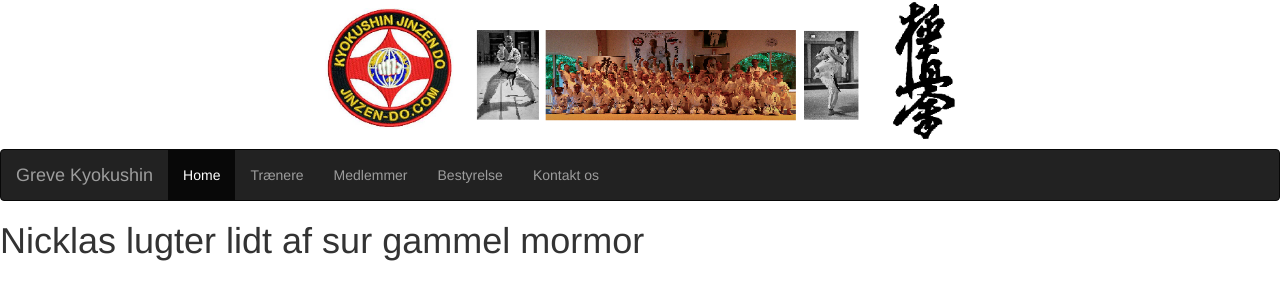
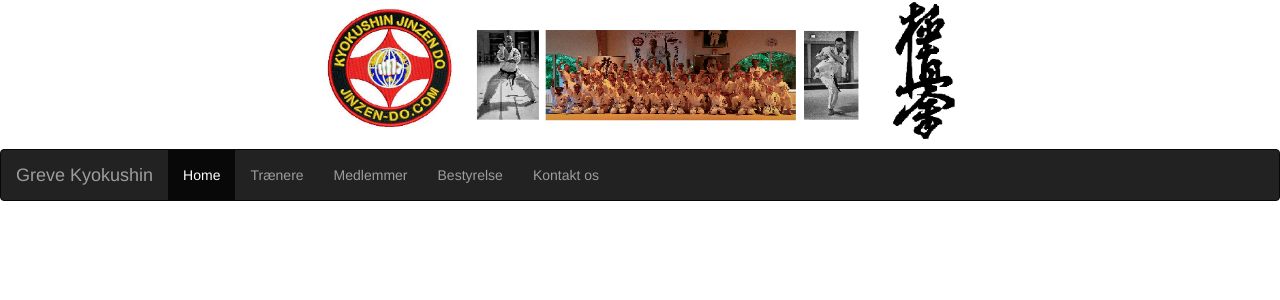
Before and after one commit to GreveKyokushin/GreveKyokushin, a plain HTML site: page index.html in a window 1280 px wide. Drawn offline with nearby package versions, Linux system fonts and the light colour scheme.

Commit message:
Deleted the fun. Back to serious work.

```diff
--- a/index.html
+++ b/index.html
@@ -34,7 +34,6 @@
 		</div>
 	</nav>
 
-	<h1>Nicklas lugter lidt af sur gammel mormor</h1>
 		<!-- jQuery (necessary for Bootstrap's JavaScript plugins) -->
 		<script src="https://ajax.googleapis.com/ajax/libs/jquery/1.12.4/jquery.min.js"></script>
 		<!-- Include all compiled plugins (below), or include individual files as needed -->
```
